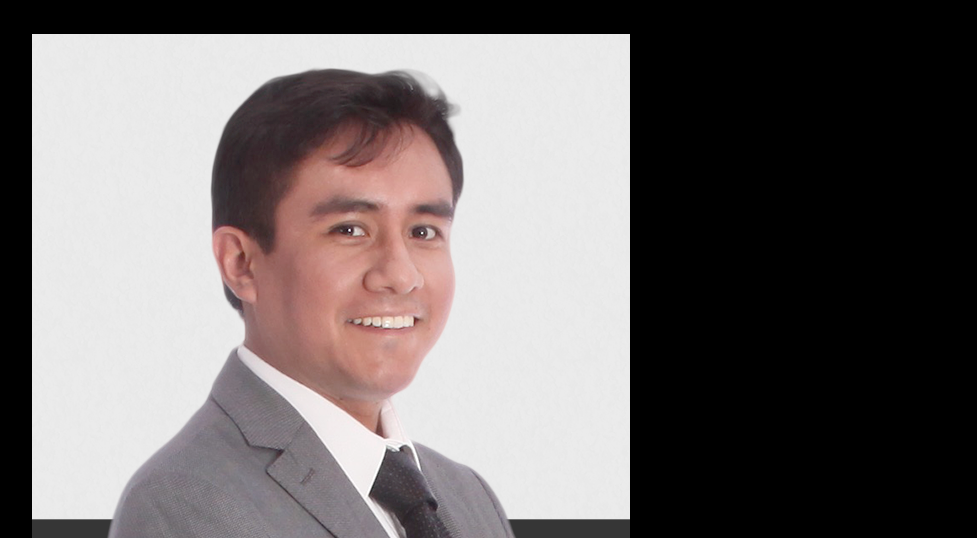
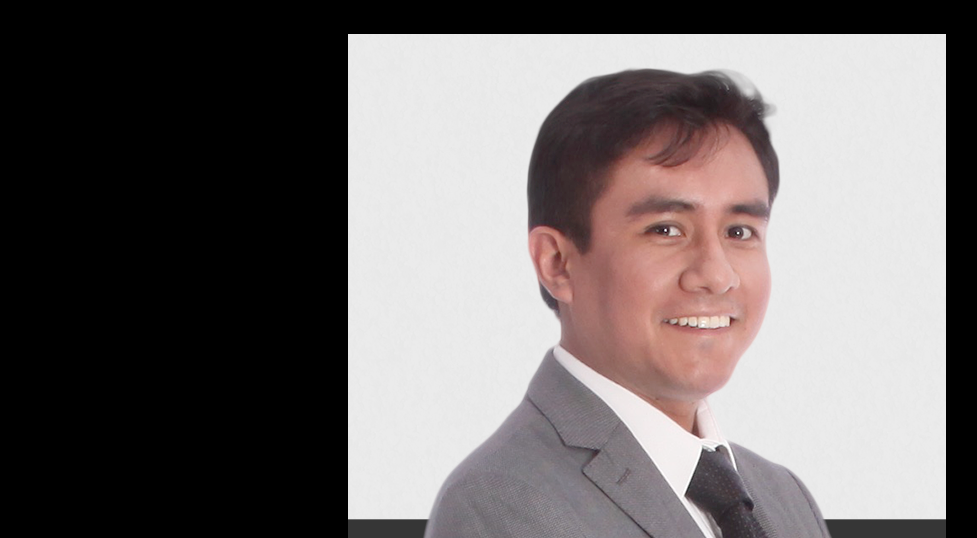
Before and after one commit to r0b0b0t/cst336, a PHP site: page /labs/lab1/index.html in a window 1280 px wide. Shown: the part 123-661 px from the top of the page, without its empty margins (16-993 px from the left). Run offline with PHP 8.4, Linux system fonts and the light colour scheme.

Commit message:
Centered About

```diff
--- a/labs/lab1/css/styles.css
+++ b/labs/lab1/css/styles.css
@@ -22,7 +22,8 @@ nav a:hover {
 }
 
 main {
-    margin: 0 auto;
+    margin: auto;
+    width: 50%;
 }
 
 #me {
```
